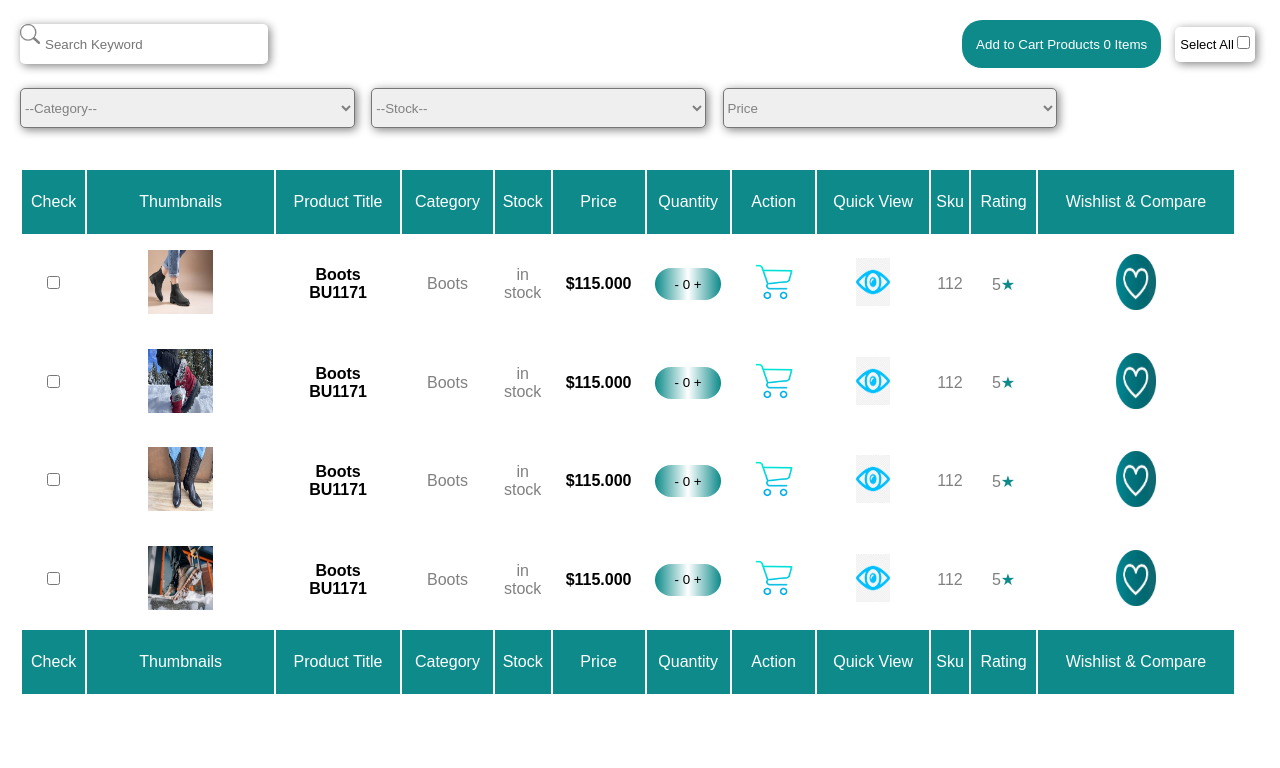
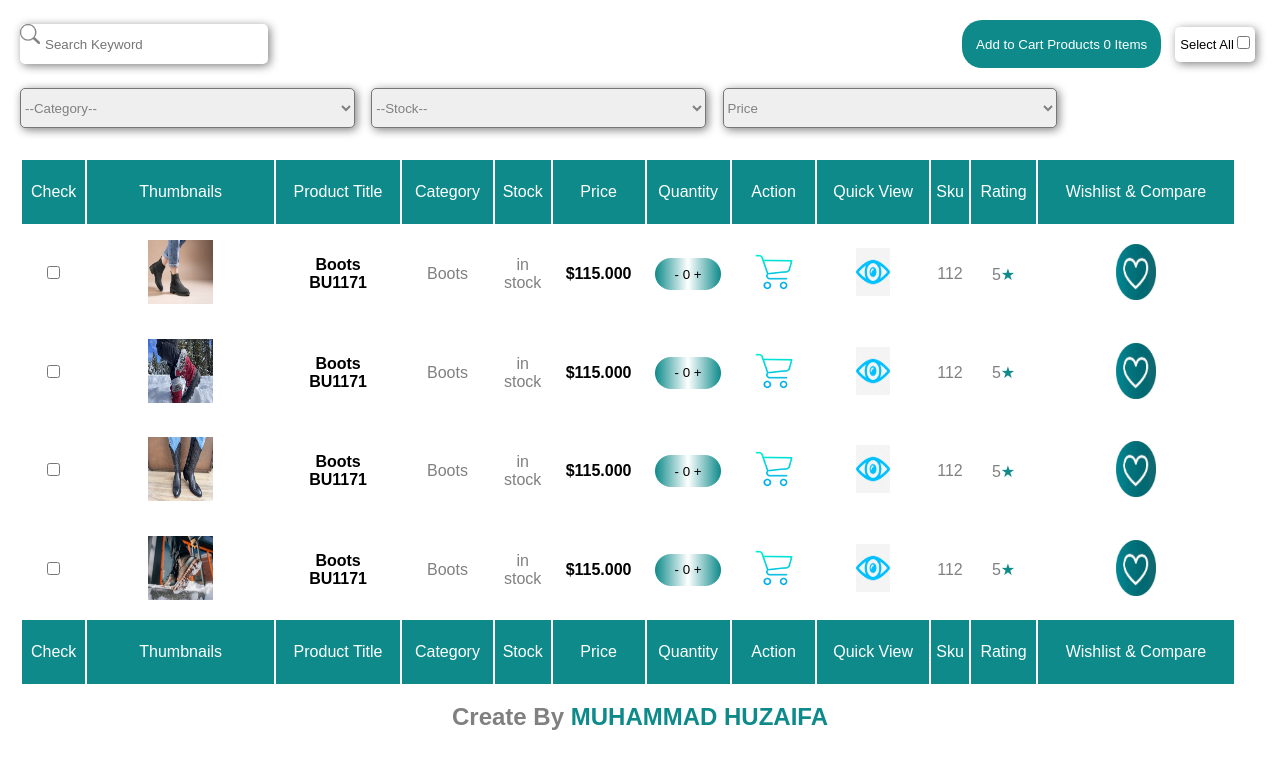
Before and after one commit to imuhammadhuzaifa/Table-Layout, a plain HTML site: page index.html in a window 1280 px wide. Drawn offline with Linux system fonts and the light colour scheme.

Commit message:
third commit

```diff
--- a/index.html
+++ b/index.html
@@ -128,6 +128,8 @@
         </tr>
     </table>
 
+    <h2>Create By  <a href="https://github.com/imuhammadhuzaifa" target="_blank">MUHAMMAD HUZAIFA</a></h2>
+
 
 
     <!-- Table Layout End -->
--- a/style.css
+++ b/style.css
@@ -62,7 +62,7 @@
 }
 
 table {
-    margin: 40px 20px;
+    margin: 30px 20px 0px 20px;
     width: 95vw;
     height: 66vh;
     border-radius: 20px;
@@ -121,3 +121,17 @@ span {
 .clr {
     color: gray;
 }
+
+h2 {
+    padding: 16.5px;
+    color: white;
+    text-align: center;
+    color: gray;
+    /* background-color: rgb(23, 22, 22); */
+    font-family: Arial, Helvetica, sans-serif;
+}
+
+a {
+    color: rgb(14, 138, 138);
+    text-decoration: none;
+}
```
